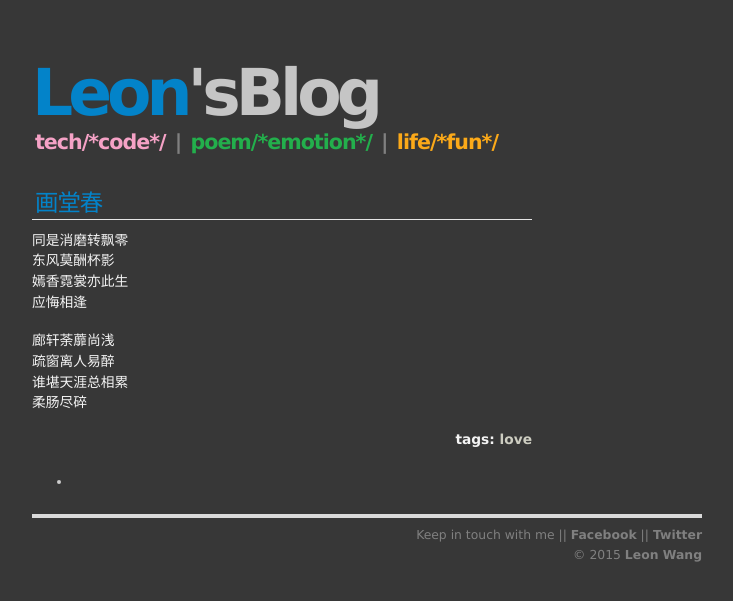
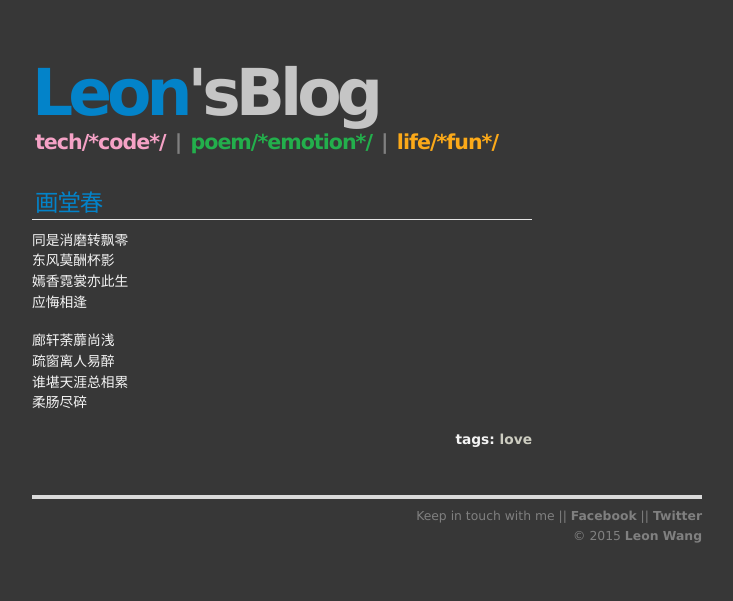
Before and after one commit to wangliyangleon/wangliyangleon-deprecated.github.io, a Jekyll site: the page built from all/poem/_posts/2015-09-04-huatangchun.md, in a window 1280 px wide. Shown: the top 601 px of the page, without its empty margins (273-1006 px from the left). Built offline with Jekyll 4.4.1, drawn with Linux system fonts in a browser that asks for light colours; comment, search, counter and statistics services are not loaded.

Commit message:
add a li style for share_link

```diff
--- a/css/default.css
+++ b/css/default.css
@@ -46,6 +46,7 @@
 ul.posts li { margin: 0px; list-style: none; }
 ul.posts li span { float:right; font-family:monofur,monaco,courier; color:#888; }
 ul.posts li a { font-weight:200; }
+ul.share_links li { list-style: none; }
 
 div#post ul li { list-style: circle; }
 
```
